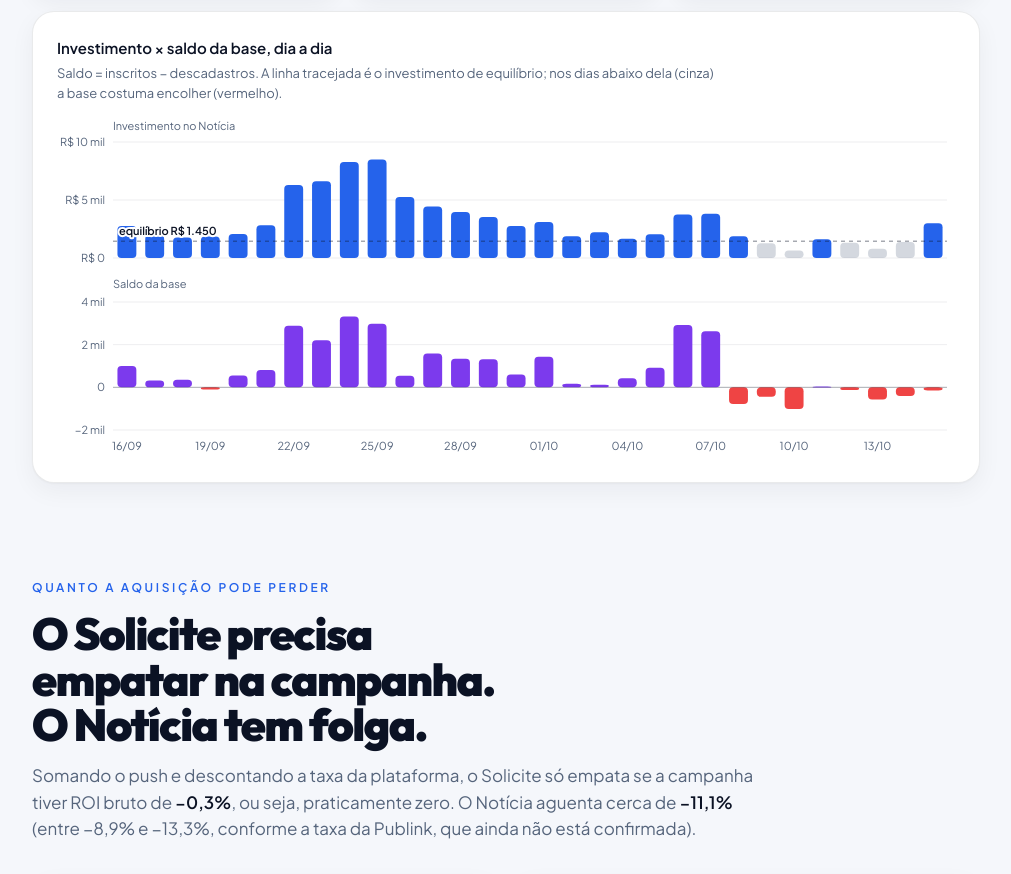
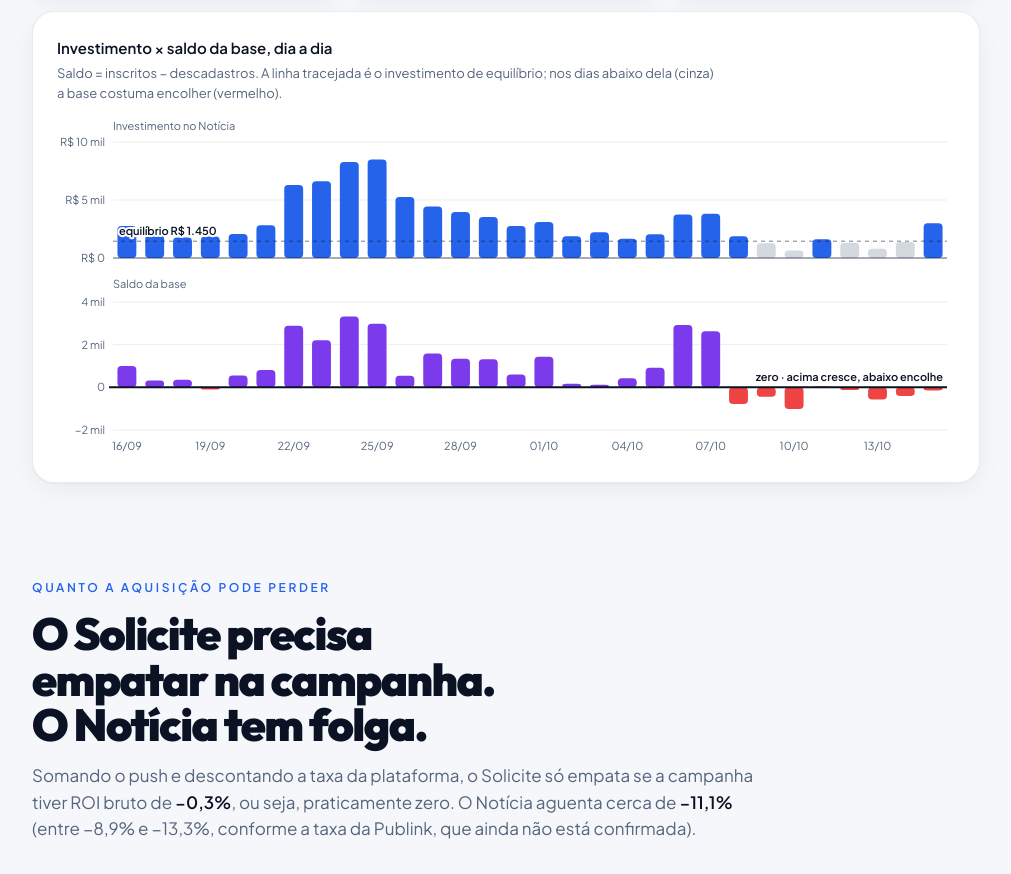
Before and after one commit to barros-pedro/relatorio-push-404, a plain HTML site: page index.html in a window 1280 px wide. Shown: the part 1744-2618 px from the top of the page, without its empty margins (134-1145 px from the left). Drawn offline with Linux system fonts and the light colour scheme.

Commit message:
Linha do zero mais visível no gráfico de saldo da base
Co-Authored-By: Claude Opus 5.5 <noreply@anthropic.com>
Claude-Session: https://claude.ai/code/session_01LRyDCVKubhwWiVJizQhxUT

```diff
--- a/index.html
+++ b/index.html
@@ -305,7 +305,9 @@ const ROWS=[{"d":"09-16","ni":2752.9,"np":328.0,"nd":3690.69,"si":3951.29,"sp":2
       el('rect', {x: x0, width: bw, y: yn(Math.max(0, net)), height: Math.max(1, Math.abs(yn(net) - yn(0))), rx, fill: net >= 0 ? '#7c3aed' : '#ef4444'}, svg); });
     el('line', {x1: m.l, x2: W - m.r, y1: yi(BE), y2: yi(BE), stroke: 'rgba(15,23,42,0.55)', 'stroke-dasharray': '4 4'}, svg);
     const lbl = el('text', {x: m.l + 6, y: yi(BE) - 6, 'text-anchor': 'start', style: 'fill:#0b1224;font-weight:600;paint-order:stroke;stroke:#ffffff;stroke-width:4px;stroke-linejoin:round'}, svg); lbl.textContent = 'equilíbrio ' + brl(BEr);
-    el('line', {x1: m.l, x2: W - m.r, y1: yn(0), y2: yn(0), stroke: 'rgba(15,23,42,0.3)'}, svg);
+    el('line', {x1: m.l, x2: W - m.r, y1: top.b, y2: top.b, stroke: 'rgba(15,23,42,0.45)', 'stroke-width': 1.5}, svg);
+    el('line', {x1: m.l - 4, x2: W - m.r, y1: yn(0), y2: yn(0), stroke: '#0b1224', 'stroke-width': 2}, svg);
+    const z = el('text', {x: W - m.r - 4, y: yn(0) - 6, 'text-anchor': 'end', style: 'fill:#0b1224;font-weight:600;paint-order:stroke;stroke:#ffffff;stroke-width:4px;stroke-linejoin:round'}, svg); z.textContent = 'zero · acima cresce, abaixo encolhe';
     dateAxis(svg, (i) => m.l + i * step + step / 2, H - 8, W);
     const tip = tipOf(box);
     ROWS.forEach((r, i) => { const h = el('rect', {x: m.l + i * step, width: step, y: 0, height: H, fill: 'transparent'}, svg), net = ys[i];
```
